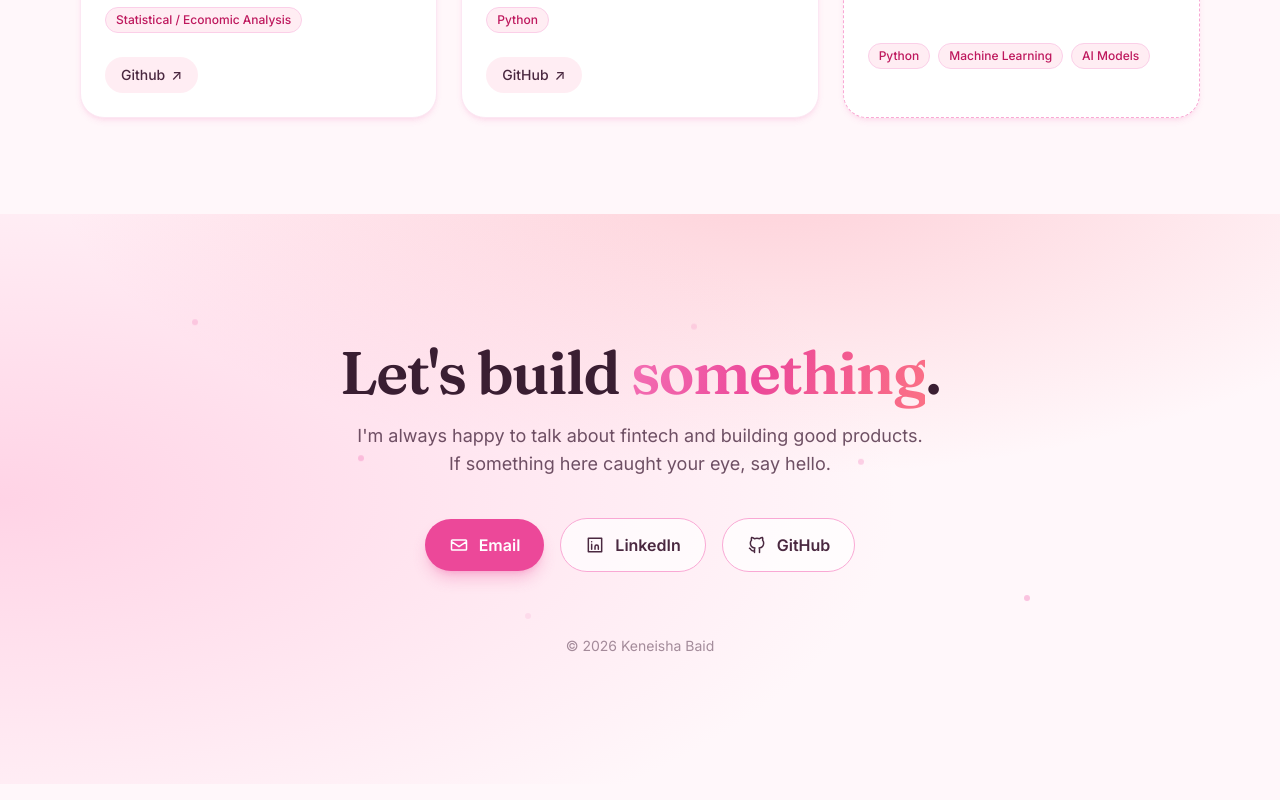
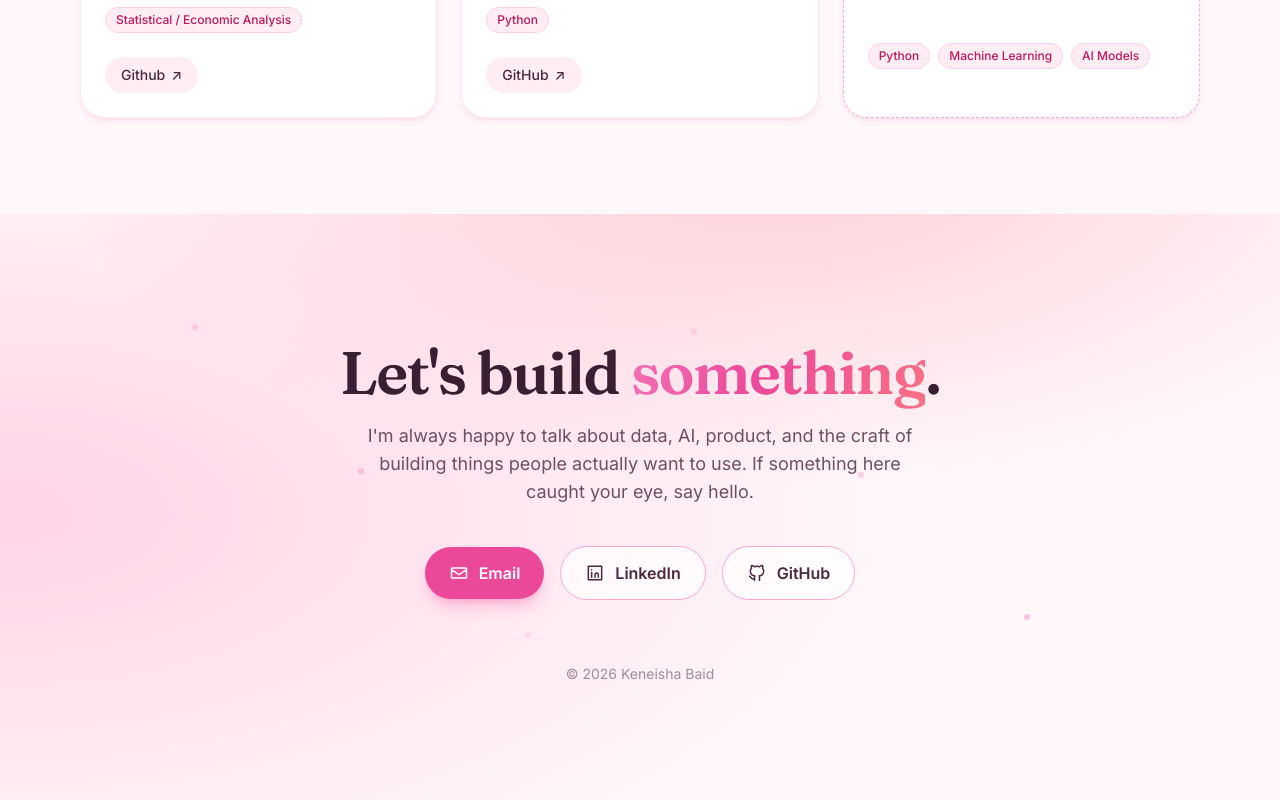
Before and after one commit to Keneisha3/keneisha-baid-portfolio, a React (Vite) app: page / in a window 1280 px wide. Shown: the part 5191-5991 px from the top of the page. Built offline with nearby package versions, Linux system fonts and the light colour scheme.

Commit message:
Broaden contact section blurb

```diff
--- a/src/components/Contact.jsx
+++ b/src/components/Contact.jsx
@@ -49,8 +49,9 @@ export default function Contact() {
             Let's build <span className="gradient-text">something</span>.
           </h2>
           <p className="mx-auto mt-5 max-w-xl text-lg text-plum-700/80">
-            I'm always happy to talk about fintech and building good products. If
-            something here caught your eye, say hello.
+            I'm always happy to talk about data, AI, product, and the craft of
+            building things people actually want to use. If something here caught
+            your eye, say hello.
           </p>
         </Reveal>
 
```
